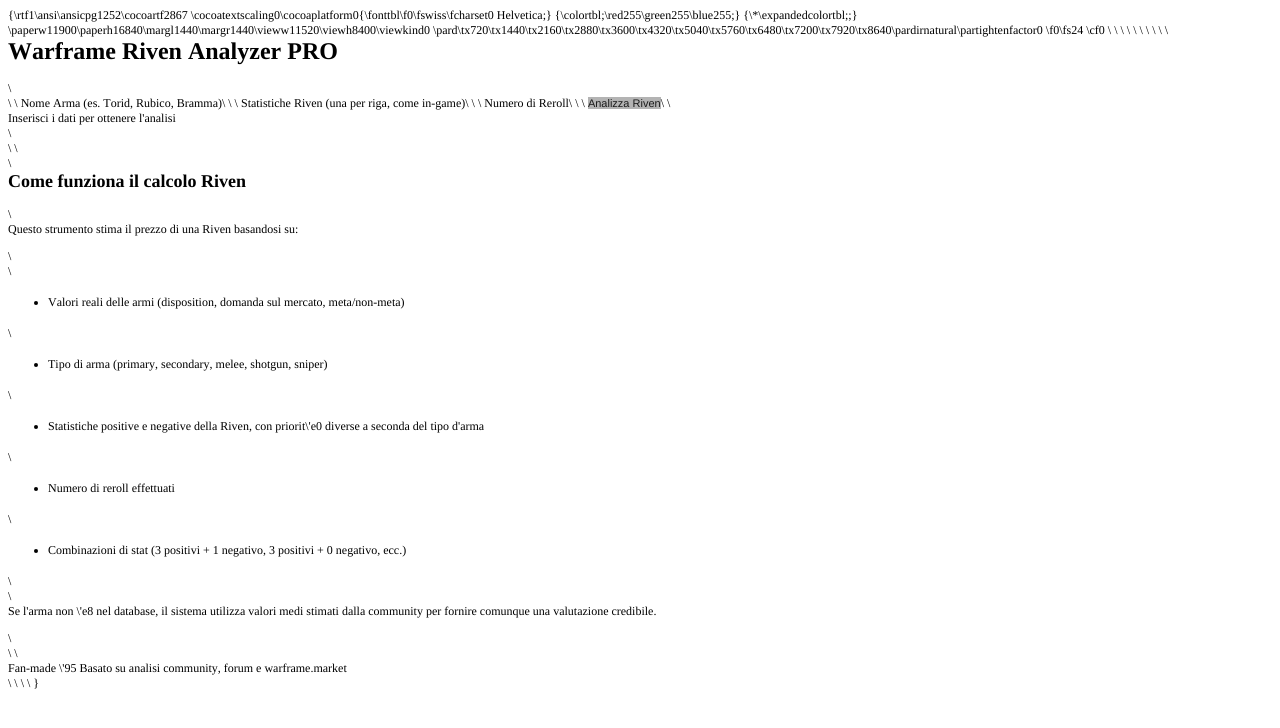
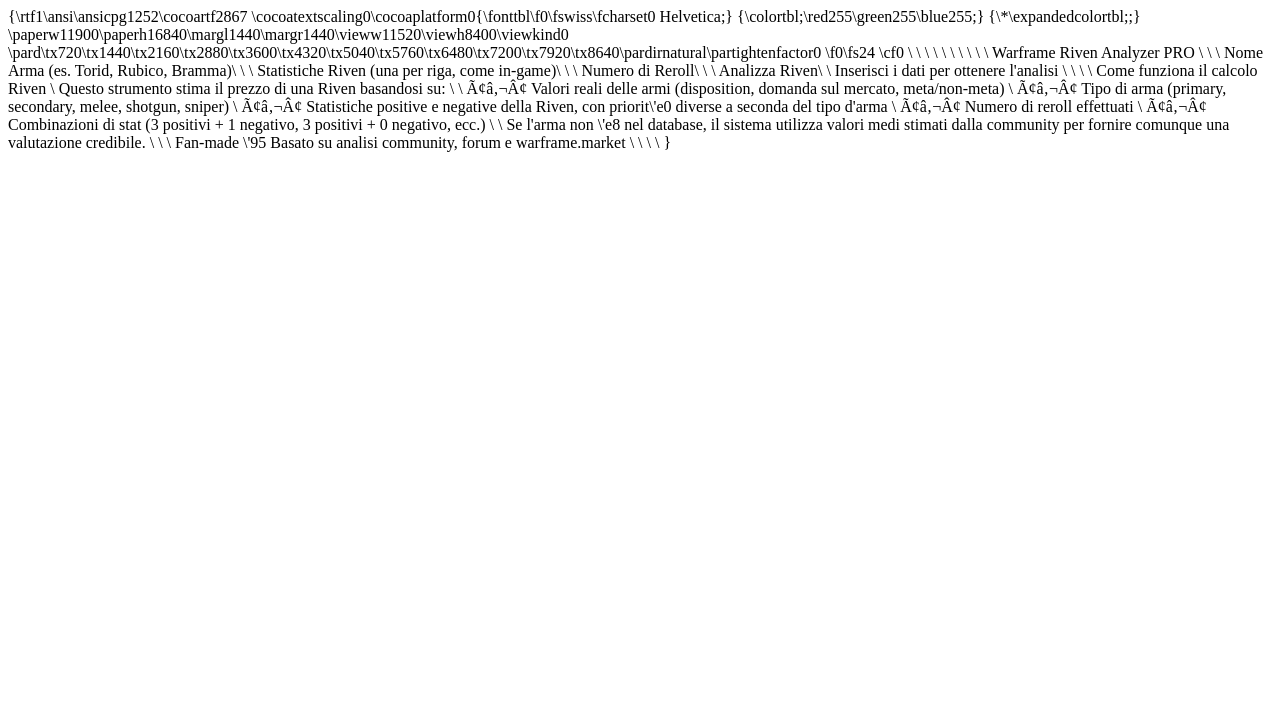
Before and after one commit to y5t6mr7fct-cloud/riven-analyzer, a plain HTML site: page index.html in a window 1280 px wide. Drawn offline with Linux system fonts and the light colour scheme.

Commit message:
Add files via upload

```diff
--- a/index.html
+++ b/index.html
@@ -1,59 +1 @@
-<!DOCTYPE html PUBLIC "-//W3C//DTD HTML 4.01//EN" "http://www.w3.org/TR/html4/strict.dtd">
-<html>
-<head>
-  <meta http-equiv="Content-Type" content="text/html; charset=utf-8">
-  <meta http-equiv="Content-Style-Type" content="text/css">
-  <title></title>
-  <meta name="Generator" content="Cocoa HTML Writer">
-  <meta name="CocoaVersion" content="2685.3">
-  <style type="text/css">
-    p.p1 {margin: 0.0px 0.0px 0.0px 0.0px; font: 12.0px Times; -webkit-text-stroke: #000000}
-    p.p4 {margin: 0.0px 0.0px 12.0px 0.0px; font: 12.0px Times; -webkit-text-stroke: #000000}
-    li.li1 {margin: 0.0px 0.0px 0.0px 0.0px; font: 12.0px Times; -webkit-text-stroke: #000000}
-    span.s1 {font-kerning: none}
-    span.s2 {font: 11.0px 'Helvetica Neue'; font-kerning: none; color: rgba(0, 0, 0, 0.85); background-color: #b3b3b3; -webkit-text-stroke: 0px rgba(0, 0, 0, 0.85)}
-    ul.ul1 {list-style-type: disc}
-  </style>
-</head>
-<body>
-<p class="p1"><span class="s1">{\rtf1\ansi\ansicpg1252\cocoartf2867 \cocoatextscaling0\cocoaplatform0{\fonttbl\f0\fswiss\fcharset0 Helvetica;} {\colortbl;\red255\green255\blue255;} {\*\expandedcolortbl;;} \paperw11900\paperh16840\margl1440\margr1440\vieww11520\viewh8400\viewkind0 \pard\tx720\tx1440\tx2160\tx2880\tx3600\tx4320\tx5040\tx5760\tx6480\tx7200\tx7920\tx8640\pardirnatural\partightenfactor0 \f0\fs24 \cf0 \ \ \ \ \ \ \ \ \ \</span></p>
-<h1 style="margin: 0.0px 0.0px 16.1px 0.0px; font: 24.0px Times; -webkit-text-stroke: #000000"><span class="s1"><b>Warframe Riven Analyzer PRO</b></span></h1>
-<p class="p1"><span class="s1">\</span></p>
-<p class="p1"><span class="s1">\ \ Nome Arma (es. Torid, Rubico, Bramma)\ \ \ Statistiche Riven (una per riga, come in-game)\ \ \ Numero di Reroll\ \ \ </span><span class="s2">Analizza Riven</span><span class="s1">\ \</span></p>
-<p class="p1"><span class="s1">Inserisci i dati per ottenere l'analisi</span></p>
-<p class="p1"><span class="s1">\</span></p>
-<p class="p1"><span class="s1">\ \</span></p>
-<p class="p1"><span class="s1">\</span></p>
-<h2 style="margin: 0.0px 0.0px 14.9px 0.0px; font: 18.0px Times; -webkit-text-stroke: #000000"><span class="s1"><b>Come funziona il calcolo Riven</b></span></h2>
-<p class="p1"><span class="s1">\</span></p>
-<p class="p4"><span class="s1">Questo strumento stima il prezzo di una Riven basandosi su:</span></p>
-<p class="p1"><span class="s1">\</span></p>
-<p class="p1"><span class="s1">\</span></p>
-<ul class="ul1">
-  <li class="li1"><span class="s1">Valori reali delle armi (disposition, domanda sul mercato, meta/non-meta)</span></li>
-</ul>
-<p class="p1"><span class="s1">\</span></p>
-<ul class="ul1">
-  <li class="li1"><span class="s1">Tipo di arma (primary, secondary, melee, shotgun, sniper)</span></li>
-</ul>
-<p class="p1"><span class="s1">\</span></p>
-<ul class="ul1">
-  <li class="li1"><span class="s1">Statistiche positive e negative della Riven, con priorit\'e0 diverse a seconda del tipo d'arma</span></li>
-</ul>
-<p class="p1"><span class="s1">\</span></p>
-<ul class="ul1">
-  <li class="li1"><span class="s1">Numero di reroll effettuati</span></li>
-</ul>
-<p class="p1"><span class="s1">\</span></p>
-<ul class="ul1">
-  <li class="li1"><span class="s1">Combinazioni di stat (3 positivi + 1 negativo, 3 positivi + 0 negativo, ecc.)</span></li>
-</ul>
-<p class="p1"><span class="s1">\</span></p>
-<p class="p1"><span class="s1">\</span></p>
-<p class="p4"><span class="s1">Se l'arma non \'e8 nel database, il sistema utilizza valori medi stimati dalla community per fornire comunque una valutazione credibile.</span></p>
-<p class="p1"><span class="s1">\</span></p>
-<p class="p1"><span class="s1">\ \</span></p>
-<p class="p1"><span class="s1">Fan-made \'95 Basato su analisi community, forum e warframe.market</span></p>
-<p class="p1"><span class="s1">\ \ \ \ }</span></p>
-</body>
-</html>
+{\rtf1\ansi\ansicpg1252\cocoartf2867 \cocoatextscaling0\cocoaplatform0{\fonttbl\f0\fswiss\fcharset0 Helvetica;} {\colortbl;\red255\green255\blue255;} {\*\expandedcolortbl;;} \paperw11900\paperh16840\margl1440\margr1440\vieww11520\viewh8400\viewkind0 \pard\tx720\tx1440\tx2160\tx2880\tx3600\tx4320\tx5040\tx5760\tx6480\tx7200\tx7920\tx8640\pardirnatural\partightenfactor0 \f0\fs24 \cf0 \ \ \ \ \ \ \ \ \ \ Warframe Riven Analyzer PRO \ \ \ Nome Arma (es. Torid, Rubico, Bramma)\ \ \ Statistiche Riven (una per riga, come in-game)\ \ \ Numero di Reroll\ \ \ Analizza Riven\ \ Inserisci i dati per ottenere l'analisi \ \ \ \ Come funziona il calcolo Riven \ Questo strumento stima il prezzo di una Riven basandosi su: \ \ â€¢ Valori reali delle armi (disposition, domanda sul mercato, meta/non-meta) \ â€¢ Tipo di arma (primary, secondary, melee, shotgun, sniper) \ â€¢ Statistiche positive e negative della Riven, con priorit\'e0 diverse a seconda del tipo d'arma \ â€¢ Numero di reroll effettuati \ â€¢ Combinazioni di stat (3 positivi + 1 negativo, 3 positivi + 0 negativo, ecc.) \ \ Se l'arma non \'e8 nel database, il sistema utilizza valori medi stimati dalla community per fornire comunque una valutazione credibile. \ \ \ Fan-made \'95 Basato su analisi community, forum e warframe.market \ \ \ \ }
```
